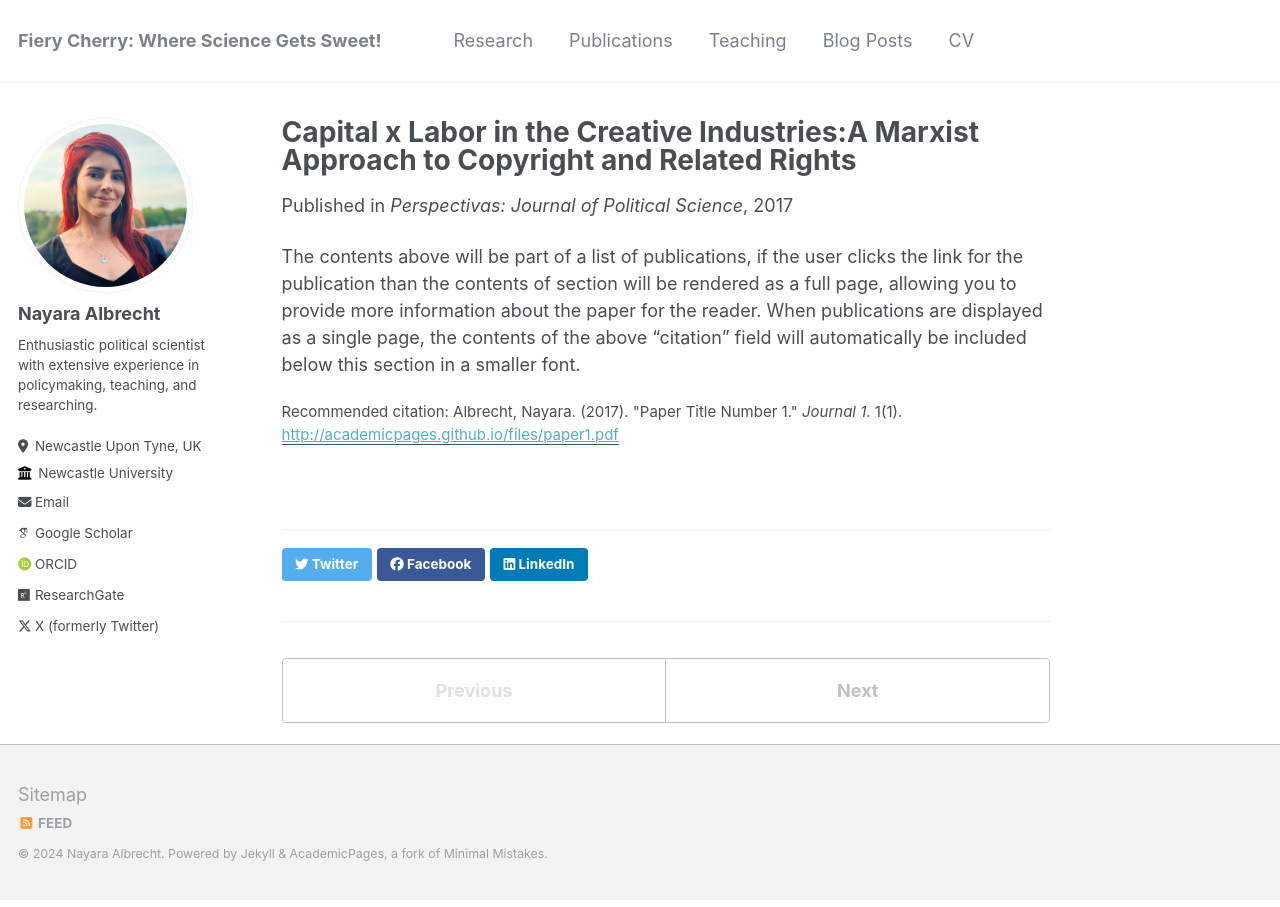
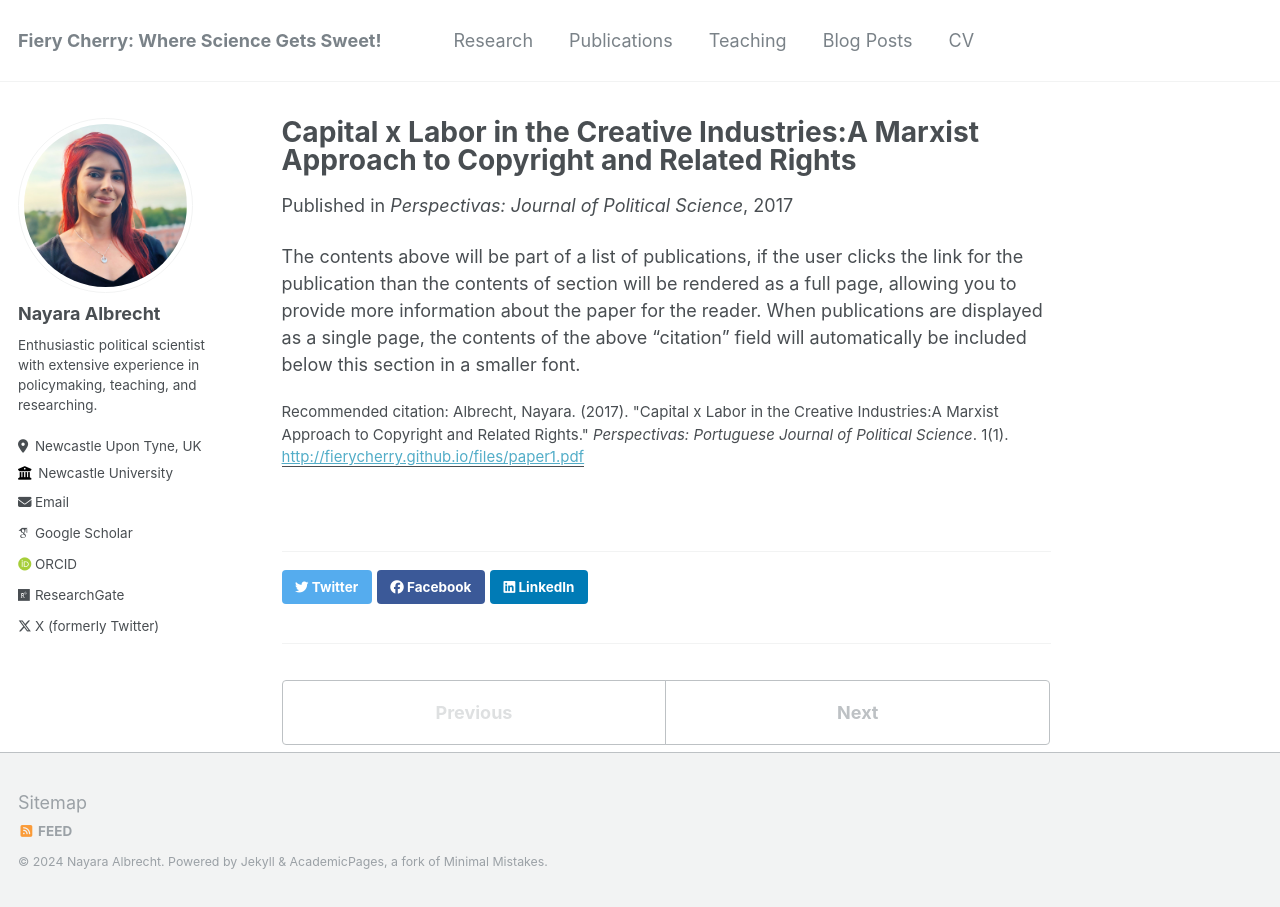
Before and after one commit to nayalbrecht/nayalbrecht.github.io, a Jekyll site: the page built from _publications/2017-05-30-paper-title-number-1.md, in a window 1280 px wide. Built offline with Jekyll 4.4.1, drawn with Linux system fonts in a browser that asks for light colours; some web fonts are replaced.

Commit message:
Update 2017-05-30-paper-title-number-1.md

```diff
--- a/_publications/2017-05-30-paper-title-number-1.md
+++ b/_publications/2017-05-30-paper-title-number-1.md
@@ -5,8 +5,8 @@ permalink: /publication/2017-05-30-paper-title-number-1
 excerpt: 'This paper aims to develop an alternative framework to understand copyright based upon a Marxist analysis of this field. By providing bibliographical research on both the fundamentals of property theories and Marxist perspectives, I try to promote another understanding of how creative industries operate. Therefore, the paper provides a literature study on both intellectual property theories and Marxism. Regarding intellectual property theories, I focus on four types of approaches: welfare theory, labour theory, personality theory, and culture theory. Regarding Marxist perspectives, I explain most fundamental concepts such as "class," "exploitation," and the relationship between classes and the state according to a Marxist view. Then, I try to build a framework that links these concepts. Finally, I employ this Marxist framework to the "modus operandi" of copyright core industries by analyzing how stakeholders interact with each other and to what extent they may affect public policies on copyright and related rights. In the final remarks, I suggest a research agenda on Marxism and copyright. Thus, this is a preliminary exercise to encourage other studies.'
 date: 2017-05-30
 venue: 'Perspectivas: Journal of Political Science'
-paperurl: 'http://academicpages.github.io/files/paper1.pdf'
-citation: 'Albrecht, Nayara. (2017). &quot;Paper Title Number 1.&quot; <i>Journal 1</i>. 1(1).'
+paperurl: 'http://fierycherry.github.io/files/paper1.pdf'
+citation: 'Albrecht, Nayara. (2017). &quot;Capital x Labor in the Creative Industries:A Marxist Approach to Copyright and Related Rights.&quot; <i>Perspectivas: Portuguese Journal of Political Science</i>. 1(1).'
 ---
 
 The contents above will be part of a list of publications, if the user clicks the link for the publication than the contents of section will be rendered as a full page, allowing you to provide more information about the paper for the reader. When publications are displayed as a single page, the contents of the above "citation" field will automatically be included below this section in a smaller font.
```
